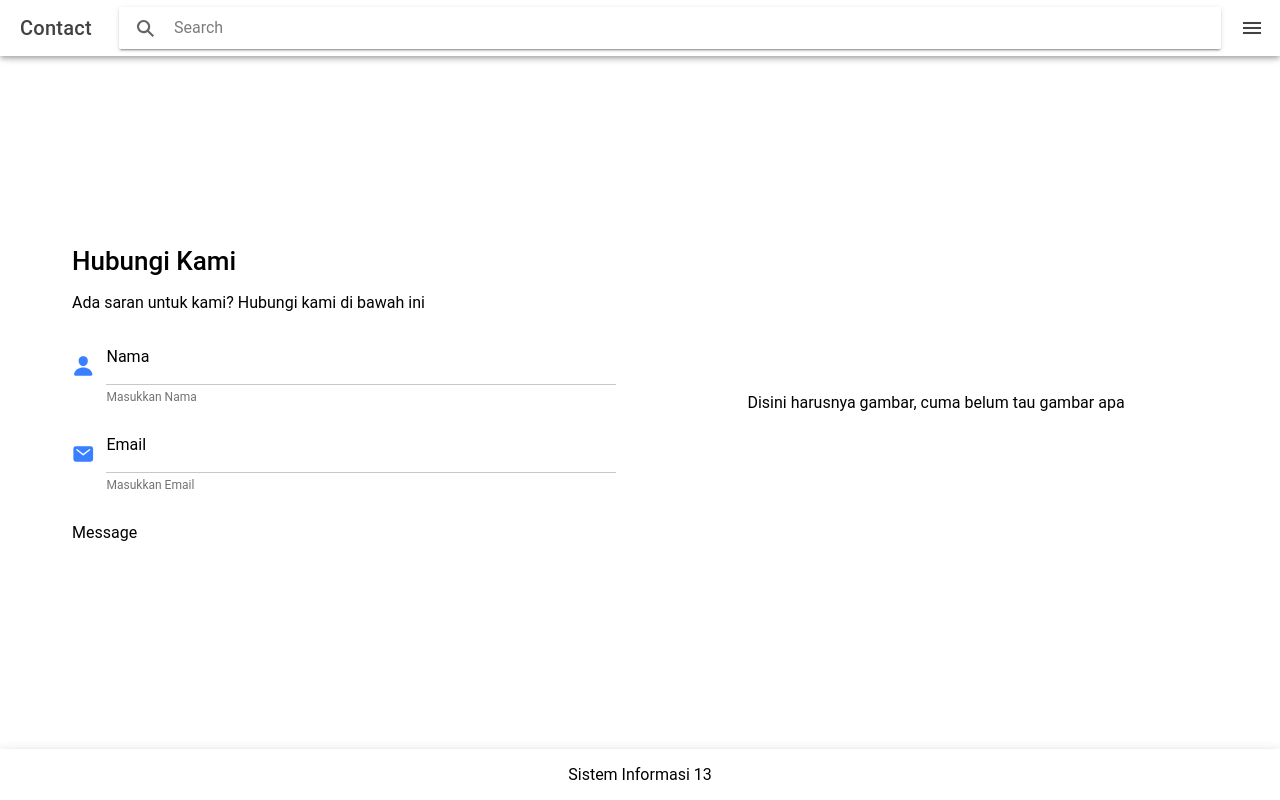
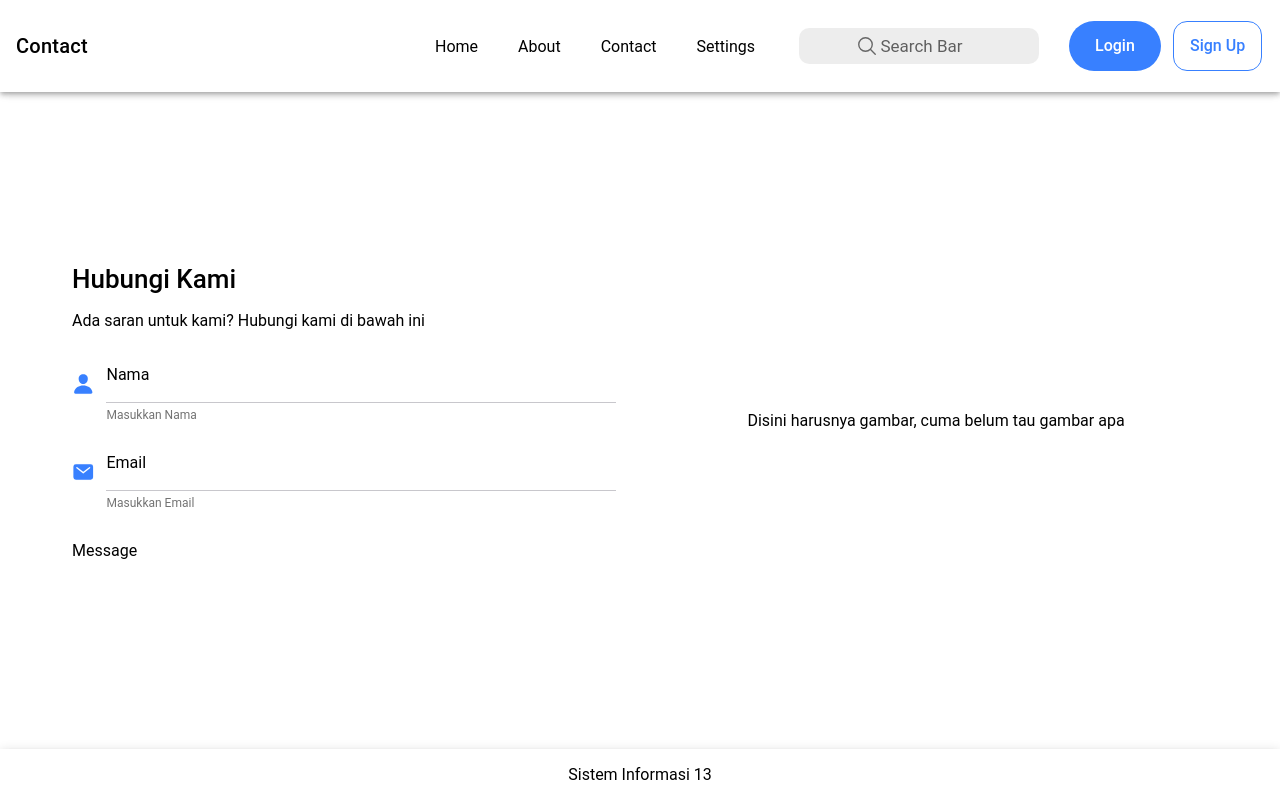
Before and after one commit to FrhnSpwli/Website-Desa, a React (Vite) app: page /contact in a window 1280 px wide. Built offline with nearby package versions, Linux system fonts and the light colour scheme.

Commit message:
update style

```diff
--- a/src/components/organisms/Navbar/Navbar.module.css
+++ b/src/components/organisms/Navbar/Navbar.module.css
@@ -1,6 +1,14 @@
 .menu {
     display: flex;
 }
+
+.ios-searchbar {
+    --border-radius: 20px; /* Adjust border-radius */
+    --border-color: blue; /* Adjust border color */
+    --placeholder-color: gray; /* Adjust placeholder color */
+    padding-right: 1000px;
+  }
+
 
 .container {
     height: 100%;
@@ -8,6 +16,56 @@
     flex-direction: column;
     justify-content: space-between;
     padding: 16px;
+}
+
+.box {
+    display: flex;
+    align-items: center;
+    justify-content: center;
+    flex-direction: column;
+}
+
+.menu {
+    display: flex;
+    justify-content: space-between;
+    align-items: center;
+}
+
+.content {
+    display: flex;
+    justify-content: space-between;
+    gap: 16px;
+}
+
+.contentItem {
+    display: flex;
+    justify-content: center;
+    align-items: center;
+    gap: 8px;
+}
+
+.item {
+    display: flex;
+    justify-content: center;
+    align-items: center;
+}
+
+.item a {
+    text-decoration: none;
+    color: black;
+    font-size: 16px;
+    padding: 12px 16px;
+}
+
+.item:hover {
+    background-color: #f5f5f5;
+    border-radius: 8px;
+}
+
+.item:active {
+    background-color: #e6e6e6;
+    transition: background-color 0.5s;
+    border-radius: 8px;
 }
 
 .menuItem {
@@ -19,3 +77,9 @@
     display: flex;
     flex-direction: column;
 }
+
+@media (max-width: 768px) {
+    .content {
+      display: none;
+    }
+  }
--- a/src/components/organisms/Navbar/index.tsx
+++ b/src/components/organisms/Navbar/index.tsx
@@ -1,56 +1,98 @@
-import { ReactNode } from 'react';
-import { IonButtons, IonContent, IonHeader, IonMenu, IonMenuButton, IonPage, IonTitle, IonToolbar, IonSearchbar, IonItem, IonLabel } from '@ionic/react';
+import { ReactNode, useState, useEffect } from 'react';
+import { IonButtons, IonContent, IonHeader, IonMenu, IonMenuButton, IonTitle, IonToolbar, IonSearchbar, IonItem, IonLabel, IonIcon } from '@ionic/react';
+import { call, document, home, settings } from 'ionicons/icons';
 import Styles from './Navbar.module.css'
 import Button from '../../atoms/button';
+import SearchBar from '../../molecules/searchBar';
 
 interface NavbarProps {
   children: ReactNode;
 }
 
 const Navbar = ({ children }: NavbarProps) => {
+
+  const [isSmallScreen, setIsSmallScreen] = useState(window.innerWidth <= 768);
+
+  useEffect(() => {
+    const handleResize = () => {
+      setIsSmallScreen(window.innerWidth <= 768);
+    };
+
+    window.addEventListener('resize', handleResize);
+
+    return () => {
+      window.removeEventListener('resize', handleResize);
+    };
+  }, []);
+
   return (
     <>
       <IonMenu side="end" contentId="main-content">
         <IonHeader>
-          <IonToolbar>
-            <IonTitle>Menu Content</IonTitle>
-          </IonToolbar>
+          <div className={Styles.box}>
+            <SearchBar>Search Bar</SearchBar>
+          </div>
         </IonHeader>
         <IonContent>
           <div className={Styles.container}>
             <div className={Styles.menuItem}>
               <IonItem href='/home'>
+                <IonIcon icon={home} slot="start" />
                 <IonLabel>Home</IonLabel>
               </IonItem>
               <IonItem href='/about'>
+                <IonIcon icon={document} slot="start" />
                 <IonLabel>About</IonLabel>
               </IonItem>
               <IonItem href='/contact'>
+                <IonIcon icon={call} slot="start" />
                 <IonLabel>Contact</IonLabel>
               </IonItem>
               <IonItem href='/settings'>
+                <IonIcon icon={settings} slot="start" />
                 <IonLabel>Settings</IonLabel>
               </IonItem>
             </div>
             <div className={Styles.button}>
-              <Button>Login</Button>
-              <Button>Sign Up</Button>
+              <Button path='/login' fill='solid'>Login</Button>
+              <Button path='/signup' fill='outline'>Sign Up</Button>
             </div>
           </div>
         </IonContent>
       </IonMenu >
-      <IonHeader id="main-content">
-        <IonToolbar>
-          <div className={Styles.menu}>
-            <IonTitle>{children}</IonTitle>
-            <IonSearchbar></IonSearchbar>
+      <IonHeader id="main-content" class='ion-padding'>
+        <div className={Styles.menu}>
+          <IonTitle class='ion-no-padding'>{children}</IonTitle>
+          <div className={Styles.content}>
+            <div className={Styles.contentItem}>
+              <div className={Styles.item}>
+                <a href='/home'>Home</a>
+              </div>
+              <div className={Styles.item}>
+                <a href='/about'>About</a>
+              </div>
+              <div className={Styles.item}>
+                <a href='/contact'>Contact</a>
+              </div>
+              <div className={Styles.item}>
+                <a href='/settings'>Settings</a>
+              </div>
+            </div>
+            <SearchBar>Search Bar</SearchBar>
+            <div className={Styles.contentItem}>
+              <Button path='/login' shape='round' fill='solid'>Login</Button>
+              <Button path='/signup' fill='outline'>Sign Up</Button>
+            </div>
           </div>
-          <IonButtons slot="end">
-            <IonMenuButton></IonMenuButton>
-          </IonButtons>
-        </IonToolbar>
-      </IonHeader>
+          {isSmallScreen && (
+            <IonButtons slot="end">
+              <IonMenuButton></IonMenuButton>
+            </IonButtons>
+          )}
+        </div >
+      </IonHeader >
     </>
   );
 }
+
 export default Navbar;
```
